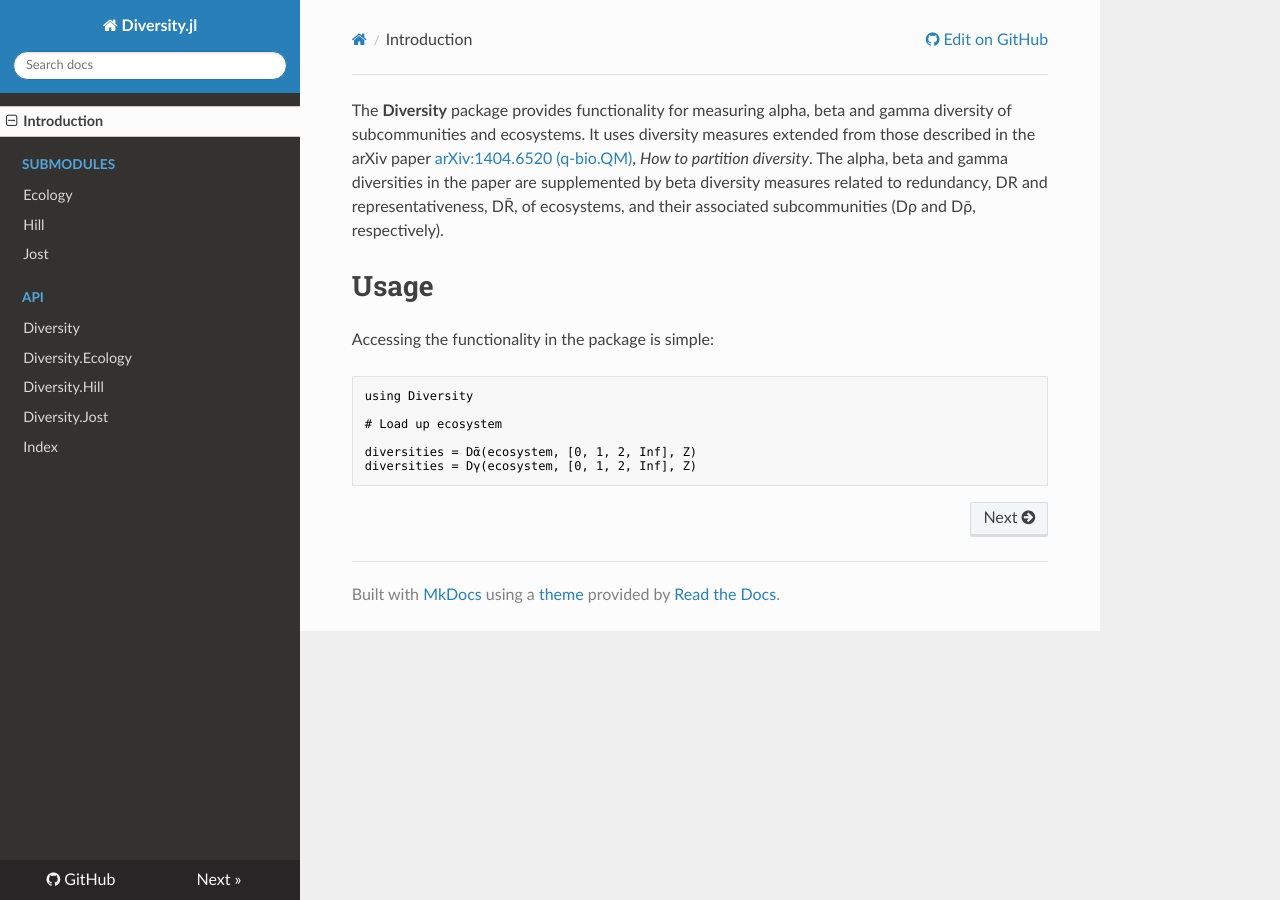
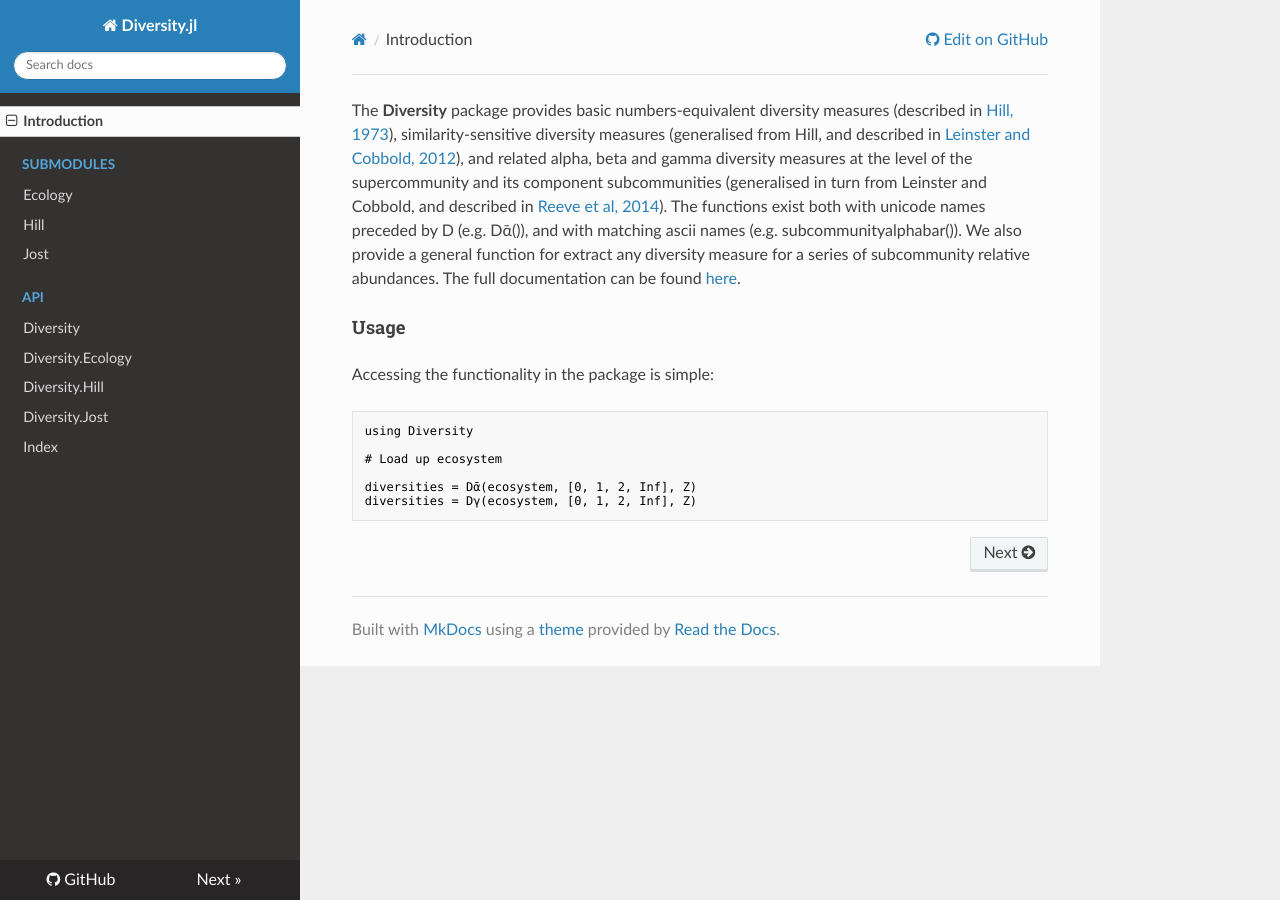
Before and after one commit to EcoJulia/Diversity.jl, an MkDocs documentation site: the page built from doc/diversity.md, in a window 1280 px wide. Built offline with MkDocs 1.6.1, drawn with Linux system fonts in a browser that asks for light colours; nearby versions of some CDN libraries; old or Windows-style settings are respelled for this version of MkDocs.

Commit message:
Fixing further documentation issues to increase consistency.

```diff
--- a/doc/diversity.md
+++ b/doc/diversity.md
@@ -1,13 +1,20 @@
-The **Diversity** package provides functionality for measuring alpha,
-beta and gamma diversity of subcommunities and ecosystems. It uses
-diversity measures extended from those described in the arXiv paper
-[arXiv:1404.6520 (q-bio.QM)](http://arxiv.org/abs/1404.6520),
-*How to partition diversity*. The alpha, beta and gamma diversities in
-the paper are supplemented by beta diversity measures related to
-redundancy, DR and representativeness, DR̄, of ecosystems, and their associated
-subcommunities (Dρ and Dρ̄, respectively).
+The **Diversity** package provides basic numbers-equivalent diversity
+measures (described in
+[Hill, 1973](http://www.jstor.org/stable/1934352)),
+similarity-sensitive diversity measures (generalised from Hill, and
+described in
+[Leinster and Cobbold, 2012](http://www.esajournals.org/doi/abs/10.1890/10-2402.1)),
+and related alpha, beta and gamma diversity measures at the level of
+the supercommunity and its component subcommunities (generalised in
+turn from Leinster and Cobbold, and described in
+[Reeve et al, 2014](http://arxiv.org/abs/1404.6520)). The functions
+exist both with unicode names preceded by D (e.g. Dᾱ()), and with
+matching ascii names (e.g. subcommunityalphabar()). We also provide a
+general function for extract any diversity measure for a series of
+subcommunity relative abundances. The full documentation can be found
+[here](http://diversityjl.readthedocs.org/en/stable/diversity/).
 
-# Usage
+#### Usage
 
 Accessing the functionality in the package is simple:
 
```
Also changed, not shown: README.md (+32 -31 lines), doc/ecology.md (+1 -1 lines), doc/hill.md (+1 -1 lines), doc/jost.md (+1 -1 lines), 1 other file.
